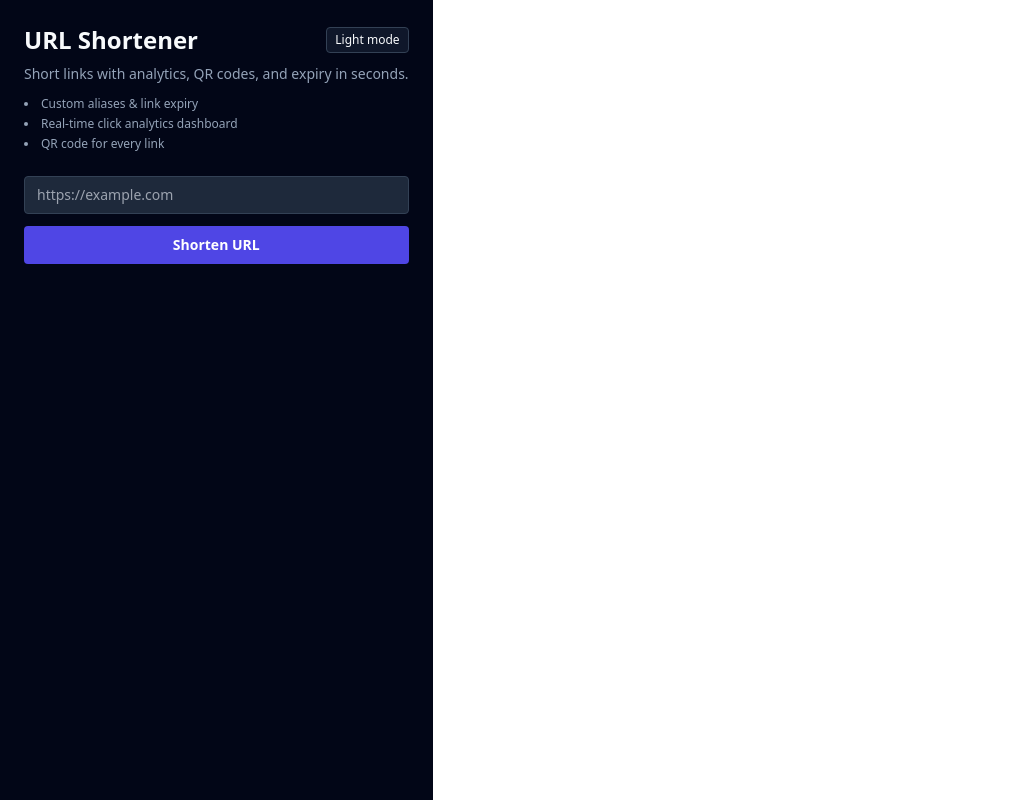
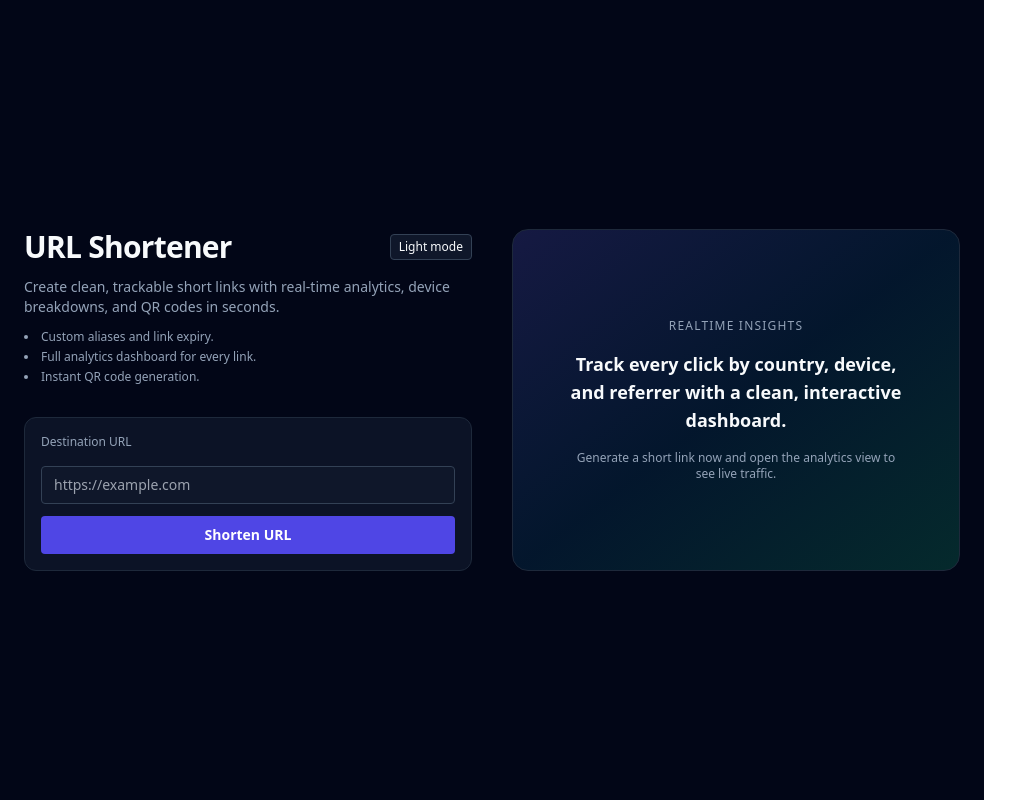
Before and after one commit to Krishna-IITB/url-shortener, a React app in the folder url-shortener-frontend/: page / in a window 1280 px wide. Shown: the whole page, without its empty margins (0-1023 px from the left). Built offline with nearby package versions, Linux system fonts and the light colour scheme; no server answers; the HTML template or start-up script is replaced by a standard one.

Commit message:
Show OS/device model i

```diff
--- a/url-shortener-frontend/src/App.jsx
+++ b/url-shortener-frontend/src/App.jsx
@@ -1,199 +1,12 @@
-// // App.jsx
-// import React, { useState } from 'react';
-// import { Link } from 'react-router-dom';
-// import axios from 'axios';
-// import toast from 'react-hot-toast';
-
-// const API_BASE = 'http://localhost:3000';
-
-// export default function App() {
-//   const [url, setUrl] = useState('');
-//   const [shortData, setShortData] = useState(null);
-//   const [loading, setLoading] = useState(false);
-//   const [error, setError] = useState('');
-//   const [copyLabel, setCopyLabel] = useState('Copy');
-
-//   const handleSubmit = async (e) => {
-//     e.preventDefault();
-//     setError('');
-//     setShortData(null);
-//     setCopyLabel('Copy');
-
-//     if (!url.trim()) {
-//       const msg = 'Please enter a URL';
-//       setError(msg);
-//       toast.error(msg);
-//       return;
-//     }
-
-//     try {
-//       setLoading(true);
-//       const res = await axios.post(`${API_BASE}/api/shorten`, { url });
-//       setShortData(res.data.data);
-//       toast.success('Short URL created!');
-//     } catch (err) {
-//       const msg = err.response?.data?.error || 'Failed to shorten URL';
-//       setError(msg);
-//       toast.error(msg);
-//     } finally {
-//       setLoading(false);
-//     }
-//   };
-
-//   const handleCopy = async () => {
-//     if (!shortData?.short_url) return;
-//     try {
-//       await navigator.clipboard.writeText(shortData.short_url);
-//       setCopyLabel('Copied!');
-//       toast.success('Link copied to clipboard');
-//       setTimeout(() => setCopyLabel('Copy'), 1500);
-//     } catch {
-//       const msg = 'Failed to copy link';
-//       setError(msg);
-//       toast.error(msg);
-//     }
-//   };
-
-//   return (
-//     <div className="min-h-screen w-full flex bg-slate-900 text-slate-50">
-//       {/* Left panel: landing header + form */}
-//       <div className="w-full max-w-md p-6 bg-slate-950 space-y-6">
-//         {/* Landing header */}
-//         <header>
-//           <h1 className="text-2xl font-bold mb-1">URL Shortener</h1>
-//           <p className="text-sm text-slate-400">
-//             Short links with analytics, QR codes, and expiry in seconds.
-//           </p>
-//           <ul className="mt-3 text-xs text-slate-400 space-y-1 list-disc list-inside">
-//             <li>Custom aliases &amp; link expiry</li>
-//             <li>Real-time click analytics dashboard</li>
-//             <li>QR code for every link</li>
-//           </ul>
-//         </header>
-
-//         {/* Form */}
-//         <form onSubmit={handleSubmit} className="space-y-3">
-//           <input
-//             type="url"
-//             placeholder="https://example.com"
-//             className="w-full px-3 py-2 rounded border border-slate-700 bg-slate-800 text-sm focus:outline-none focus:ring-2 focus:ring-indigo-500 text-slate-50"
-//             value={url}
-//             onChange={(e) => setUrl(e.target.value)}
-//           />
-
-//           <button
-//             type="submit"
-//             disabled={loading}
-//             className="w-full py-2 rounded bg-indigo-600 hover:bg-indigo-700 disabled:bg-indigo-900 text-sm font-semibold transition"
-//           >
-//             {loading ? 'Shortening...' : 'Shorten URL'}
-//           </button>
-//         </form>
-
-//         {error && (
-//           <p className="text-sm text-red-400">{error}</p>
-//         )}
-
-//         {shortData && (
-//           <div className="mt-4 space-y-3 border-t border-slate-700 pt-4">
-//             <div className="flex items-center gap-2">
-//               <span className="text-sm text-slate-300">Short URL:</span>
-//               <a
-//                 href={shortData.short_url}
-//                 target="_blank"
-//                 rel="noreferrer"
-//                 className="text-sm text-indigo-400 underline break-all"
-//               >
-//                 {shortData.short_url}
-//               </a>
-//               <button
-//                 onClick={handleCopy}
-//                 className="ml-auto px-2 py-1 text-xs rounded bg-slate-800 hover:bg-slate-700 border border-slate-600"
-//               >
-//                 {copyLabel}
-//               </button>
-//             </div>
-
-//             <Link
-//               to={`/analytics/${shortData.short_code}`}
-//               className="inline-block mt-2 text-xs text-indigo-400 hover:text-indigo-300 underline transition"
-//             >
-//               📊 View analytics
-//             </Link>
-
-//             {shortData.short_code && (
-//               <QrPreview shortCode={shortData.short_code} />
-//             )}
-//           </div>
-//         )}
-//       </div>
-
-//       {/* Right panel: decorative, only on md+ */}
-//       <div className="hidden md:block flex-1 bg-slate-800" />
-//     </div>
-//   );
-// }
-
-// function QrPreview({ shortCode }) {
-//   const [qrUrl, setQrUrl] = React.useState('');
-//   const [loading, setLoading] = React.useState(false);
-//   const [error, setError] = React.useState('');
-
-//   React.useEffect(() => {
-//     let cancelled = false;
-
-//     const fetchQr = async () => {
-//       try {
-//         setLoading(true);
-//         setError('');
-//         const res = await axios.get(`${API_BASE}/api/qr/${shortCode}`);
-//         if (!cancelled) setQrUrl(res.data.qr_data_url);
-//       } catch (err) {
-//         if (!cancelled) setError('Failed to load QR code');
-//       } finally {
-//         if (!cancelled) setLoading(false);
-//       }
-//     };
-
-//     fetchQr();
-//     return () => {
-//       cancelled = true;
-//     };
-//   }, [shortCode]);
-
-//   if (loading) return <p className="text-sm text-slate-400">Loading QR code...</p>;
-//   if (error) return <p className="text-sm text-red-400">{error}</p>;
-//   if (!qrUrl) return null;
-
-//   return (
-//     <div className="flex flex-col items-start gap-2">
-//       <span className="text-sm text-slate-300">QR Code:</span>
-//       <img
-//         src={qrUrl}
-//         alt="QR code"
-//         className="w-32 h-32 border border-slate-700 rounded bg-white"
-//       />
-//     </div>
-//   );
-// }
-
-
-
-
-
-
-
-
-
-
-
 // // App.jsx
 // import React, { useState, useEffect } from 'react';
 // import { Link } from 'react-router-dom';
 // import axios from 'axios';
 // import toast from 'react-hot-toast';
 
-// const API_BASE = 'http://localhost:3000';
+// // const API_BASE = 'http://localhost:3000';
+// const API_BASE = import.meta.env.VITE_API_URL || 'https://url-shortener-production-9379.up.railway.app';
+
 
 // export default function App() {
 //   const [url, setUrl] = useState('');
@@ -249,24 +62,24 @@
 //   };
 
 //   return (
-//     <div className="min-h-screen w-full flex bg-slate-900 text-slate-50 dark:bg-slate-950 dark:text-slate-50">
+//     <div className="min-h-screen w-full flex bg-white text-slate-900 dark:bg-slate-950 dark:text-slate-50">
 //       {/* Left panel: landing header + form */}
-//       <div className="w-full max-w-md p-6 bg-slate-950 space-y-6">
+//       <div className="w-full max-w-md p-6 bg-slate-100 dark:bg-slate-950 space-y-6">
 //         {/* Landing header */}
 //         <header className="flex flex-col gap-2">
 //           <div className="flex items-center gap-2">
 //             <h1 className="text-2xl font-bold">URL Shortener</h1>
 //             <button
 //               onClick={() => setDark((d) => !d)}
-//               className="ml-auto text-xs px-2 py-1 rounded border border-slate-700 bg-slate-900 hover:bg-slate-800"
+//               className="ml-auto text-xs px-2 py-1 rounded border border-slate-300 dark:border-slate-700 bg-slate-200 dark:bg-slate-900 hover:bg-slate-300 dark:hover:bg-slate-800"
 //             >
 //               {dark ? 'Light mode' : 'Dark mode'}
 //             </button>
 //           </div>
-//           <p className="text-sm text-slate-400">
+//           <p className="text-sm text-slate-600 dark:text-slate-400">
 //             Short links with analytics, QR codes, and expiry in seconds.
 //           </p>
-//           <ul className="mt-1 text-xs text-slate-400 space-y-1 list-disc list-inside">
+//           <ul className="mt-1 text-xs text-slate-600 dark:text-slate-400 space-y-1 list-disc list-inside">
 //             <li>Custom aliases &amp; link expiry</li>
 //             <li>Real-time click analytics dashboard</li>
 //             <li>QR code for every link</li>
@@ -278,7 +91,7 @@
 //           <input
 //             type="url"
 //             placeholder="https://example.com"
-//             className="w-full px-3 py-2 rounded border border-slate-700 bg-slate-800 text-sm focus:outline-none focus:ring-2 focus:ring-indigo-500 text-slate-50"
+//             className="w-full px-3 py-2 rounded border border-slate-300 dark:border-slate-700 bg-white dark:bg-slate-800 text-sm text-slate-900 dark:text-slate-50 focus:outline-none focus:ring-2 focus:ring-indigo-500"
 //             value={url}
 //             onChange={(e) => setUrl(e.target.value)}
 //           />
@@ -286,31 +99,31 @@
 //           <button
 //             type="submit"
 //             disabled={loading}
-//             className="w-full py-2 rounded bg-indigo-600 hover:bg-indigo-700 disabled:bg-indigo-900 text-sm font-semibold transition"
+//             className="w-full py-2 rounded bg-indigo-600 hover:bg-indigo-700 disabled:bg-indigo-900 text-sm font-semibold text-white transition"
 //           >
 //             {loading ? 'Shortening...' : 'Shorten URL'}
 //           </button>
 //         </form>
 
 //         {error && (
-//           <p className="text-sm text-red-400">{error}</p>
+//           <p className="text-sm text-red-500 dark:text-red-400">{error}</p>
 //         )}
 
 //         {shortData && (
-//           <div className="mt-4 space-y-3 border-t border-slate-700 pt-4">
+//           <div className="mt-4 space-y-3 border-t border-slate-300 dark:border-slate-700 pt-4">
 //             <div className="flex items-center gap-2">
-//               <span className="text-sm text-slate-300">Short URL:</span>
+//               <span className="text-sm text-slate-700 dark:text-slate-300">Short URL:</span>
 //               <a
 //                 href={shortData.short_url}
 //                 target="_blank"
 //                 rel="noreferrer"
-//                 className="text-sm text-indigo-400 underline break-all"
+//                 className="text-sm text-indigo-600 dark:text-indigo-400 underline break-all"
 //               >
 //                 {shortData.short_url}
 //               </a>
 //               <button
 //                 onClick={handleCopy}
-//                 className="ml-auto px-2 py-1 text-xs rounded bg-slate-800 hover:bg-slate-700 border border-slate-600"
+//                 className="ml-auto px-2 py-1 text-xs rounded bg-slate-200 dark:bg-slate-800 hover:bg-slate-300 dark:hover:bg-slate-700 border border-slate-300 dark:border-slate-600"
 //               >
 //                 {copyLabel}
 //               </button>
@@ -318,7 +131,7 @@
 
 //             <Link
 //               to={`/analytics/${shortData.short_code}`}
-//               className="inline-block mt-2 text-xs text-indigo-400 hover:text-indigo-300 underline transition"
+//               className="inline-block mt-2 text-xs text-indigo-600 dark:text-indigo-400 hover:text-indigo-500 dark:hover:text-indigo-300 underline transition"
 //             >
 //               📊 View analytics
 //             </Link>
@@ -331,7 +144,7 @@
 //       </div>
 
 //       {/* Right panel: decorative, only on md+ */}
-//       <div className="hidden md:block flex-1 bg-slate-800 dark:bg-slate-900" />
+//       <div className="hidden md:block flex-1 bg-slate-200 dark:bg-slate-900" />
 //     </div>
 //   );
 // }
@@ -363,17 +176,17 @@
 //     };
 //   }, [shortCode]);
 
-//   if (loading) return <p className="text-sm text-slate-400">Loading QR code...</p>;
-//   if (error) return <p className="text-sm text-red-400">{error}</p>;
+//   if (loading) return <p className="text-sm text-slate-500 dark:text-slate-400">Loading QR code...</p>;
+//   if (error) return <p className="text-sm text-red-500 dark:text-red-400">{error}</p>;
 //   if (!qrUrl) return null;
 
 //   return (
 //     <div className="flex flex-col items-start gap-2">
-//       <span className="text-sm text-slate-300">QR Code:</span>
+//       <span className="text-sm text-slate-700 dark:text-slate-300">QR Code:</span>
 //       <img
 //         src={qrUrl}
 //         alt="QR code"
-//         className="w-32 h-32 border border-slate-700 rounded bg-white"
+//         className="w-32 h-32 border border-slate-300 dark:border-slate-700 rounded bg-white"
 //       />
 //     </div>
 //   );
@@ -384,19 +197,16 @@
 
 
 
-
-
-
-
-// App.jsx
+// src/App.jsx
 import React, { useState, useEffect } from 'react';
 import { Link } from 'react-router-dom';
 import axios from 'axios';
 import toast from 'react-hot-toast';
 
 // const API_BASE = 'http://localhost:3000';
-const API_BASE = import.meta.env.VITE_API_URL || 'https://url-shortener-production-9379.up.railway.app';
-
+const API_BASE =
+  import.meta.env.VITE_API_URL ||
+  'https://url-shortener-production-9379.up.railway.app';
 
 export default function App() {
   const [url, setUrl] = useState('');
@@ -452,36 +262,44 @@ export default function App() {
   };
 
   return (
-    <div className="min-h-screen w-full flex bg-white text-slate-900 dark:bg-slate-950 dark:text-slate-50">
-      {/* Left panel: landing header + form */}
-      <div className="w-full max-w-md p-6 bg-slate-100 dark:bg-slate-950 space-y-6">
-        {/* Landing header */}
-        <header className="flex flex-col gap-2">
+    <div className="min-h-screen w-full bg-slate-950 text-slate-50 flex items-center">
+      <div className="max-w-6xl mx-auto w-full px-6 py-10 grid grid-cols-1 lg:grid-cols-12 gap-10">
+        {/* Left: hero + form */}
+        <div className="lg:col-span-6 space-y-8">
+          <header className="space-y-3">
             <div className="flex items-center gap-2">
-            <h1 className="text-2xl font-bold">URL Shortener</h1>
+              <h1 className="text-3xl font-bold tracking-tight">
+                URL Shortener
+              </h1>
               <button
                 onClick={() => setDark((d) => !d)}
-              className="ml-auto text-xs px-2 py-1 rounded border border-slate-300 dark:border-slate-700 bg-slate-200 dark:bg-slate-900 hover:bg-slate-300 dark:hover:bg-slate-800"
+                className="ml-auto text-xs px-2 py-1 rounded border border-slate-700 bg-slate-900 hover:bg-slate-800"
               >
                 {dark ? 'Light mode' : 'Dark mode'}
               </button>
             </div>
-          <p className="text-sm text-slate-600 dark:text-slate-400">
-            Short links with analytics, QR codes, and expiry in seconds.
+            <p className="text-sm text-slate-400 max-w-md">
+              Create clean, trackable short links with real-time analytics,
+              device breakdowns, and QR codes in seconds.
             </p>
-          <ul className="mt-1 text-xs text-slate-600 dark:text-slate-400 space-y-1 list-disc list-inside">
-            <li>Custom aliases &amp; link expiry</li>
-            <li>Real-time click analytics dashboard</li>
-            <li>QR code for every link</li>
+            <ul className="mt-1 text-xs text-slate-400 space-y-1 list-disc list-inside">
+              <li>Custom aliases and link expiry.</li>
+              <li>Full analytics dashboard for every link.</li>
+              <li>Instant QR code generation.</li>
             </ul>
           </header>
 
-        {/* Form */}
-        <form onSubmit={handleSubmit} className="space-y-3">
+          <form
+            onSubmit={handleSubmit}
+            className="bg-slate-900/80 border border-slate-800 rounded-xl p-4 space-y-3"
+          >
+            <label className="block text-xs font-medium text-slate-400 mb-1">
+              Destination URL
+            </label>
             <input
               type="url"
               placeholder="https://example.com"
-            className="w-full px-3 py-2 rounded border border-slate-300 dark:border-slate-700 bg-white dark:bg-slate-800 text-sm text-slate-900 dark:text-slate-50 focus:outline-none focus:ring-2 focus:ring-indigo-500"
+              className="w-full px-3 py-2 rounded border border-slate-700 bg-slate-900 text-sm text-slate-50 focus:outline-none focus:ring-2 focus:ring-indigo-500"
               value={url}
               onChange={(e) => setUrl(e.target.value)}
             />
@@ -493,27 +311,27 @@ export default function App() {
             >
               {loading ? 'Shortening...' : 'Shorten URL'}
             </button>
+
+            {error && (
+              <p className="text-sm text-red-400 pt-1">{error}</p>
+            )}
           </form>
 
-        {error && (
-          <p className="text-sm text-red-500 dark:text-red-400">{error}</p>
-        )}
-
           {shortData && (
-          <div className="mt-4 space-y-3 border-t border-slate-300 dark:border-slate-700 pt-4">
+            <div className="bg-slate-900/80 border border-slate-800 rounded-xl p-4 space-y-3">
               <div className="flex items-center gap-2">
-              <span className="text-sm text-slate-700 dark:text-slate-300">Short URL:</span>
+                <span className="text-sm text-slate-300">Short URL:</span>
                 <a
                   href={shortData.short_url}
                   target="_blank"
                   rel="noreferrer"
-                className="text-sm text-indigo-600 dark:text-indigo-400 underline break-all"
+                  className="text-sm text-indigo-400 underline break-all"
                 >
                   {shortData.short_url}
                 </a>
                 <button
                   onClick={handleCopy}
-                className="ml-auto px-2 py-1 text-xs rounded bg-slate-200 dark:bg-slate-800 hover:bg-slate-300 dark:hover:bg-slate-700 border border-slate-300 dark:border-slate-600"
+                  className="ml-auto px-2 py-1 text-xs rounded bg-slate-800 hover:bg-slate-700 border border-slate-700"
                 >
                   {copyLabel}
                 </button>
@@ -521,7 +339,7 @@ export default function App() {
 
               <Link
                 to={`/analytics/${shortData.short_code}`}
-              className="inline-block mt-2 text-xs text-indigo-600 dark:text-indigo-400 hover:text-indigo-500 dark:hover:text-indigo-300 underline transition"
+                className="inline-block mt-1 text-xs text-indigo-400 hover:text-indigo-300 underline transition"
               >
                 📊 View analytics
               </Link>
@@ -533,8 +351,25 @@ export default function App() {
           )}
         </div>
 
-      {/* Right panel: decorative, only on md+ */}
-      <div className="hidden md:block flex-1 bg-slate-200 dark:bg-slate-900" />
+        {/* Right: simple preview / gradient */}
+        <div className="hidden lg:flex lg:col-span-6">
+          <div className="relative flex-1 rounded-2xl bg-gradient-to-br from-indigo-500/20 via-sky-500/10 to-emerald-500/20 border border-slate-800 flex items-center justify-center">
+            <div className="max-w-sm text-center space-y-4 px-6">
+              <p className="text-xs uppercase tracking-widest text-slate-400">
+                Realtime insights
+              </p>
+              <p className="text-lg font-semibold">
+                Track every click by country, device, and referrer with a clean,
+                interactive dashboard.
+              </p>
+              <p className="text-xs text-slate-400">
+                Generate a short link now and open the analytics view to see
+                live traffic.
+              </p>
+            </div>
+          </div>
+        </div>
+      </div>
     </div>
   );
 }
@@ -566,17 +401,25 @@ function QrPreview({ shortCode }) {
     };
   }, [shortCode]);
 
-  if (loading) return <p className="text-sm text-slate-500 dark:text-slate-400">Loading QR code...</p>;
-  if (error) return <p className="text-sm text-red-500 dark:text-red-400">{error}</p>;
+  if (loading) {
+    return (
+      <p className="text-sm text-slate-500">Loading QR code...</p>
+    );
+  }
+  if (error) {
+    return (
+      <p className="text-sm text-red-400">{error}</p>
+    );
+  }
   if (!qrUrl) return null;
 
   return (
     <div className="flex flex-col items-start gap-2">
-      <span className="text-sm text-slate-700 dark:text-slate-300">QR Code:</span>
+      <span className="text-sm text-slate-300">QR Code:</span>
       <img
         src={qrUrl}
         alt="QR code"
-        className="w-32 h-32 border border-slate-300 dark:border-slate-700 rounded bg-white"
+        className="w-32 h-32 border border-slate-700 rounded bg-white"
       />
     </div>
   );
```
Lines whose indentation alone changed are shown as unchanged.
